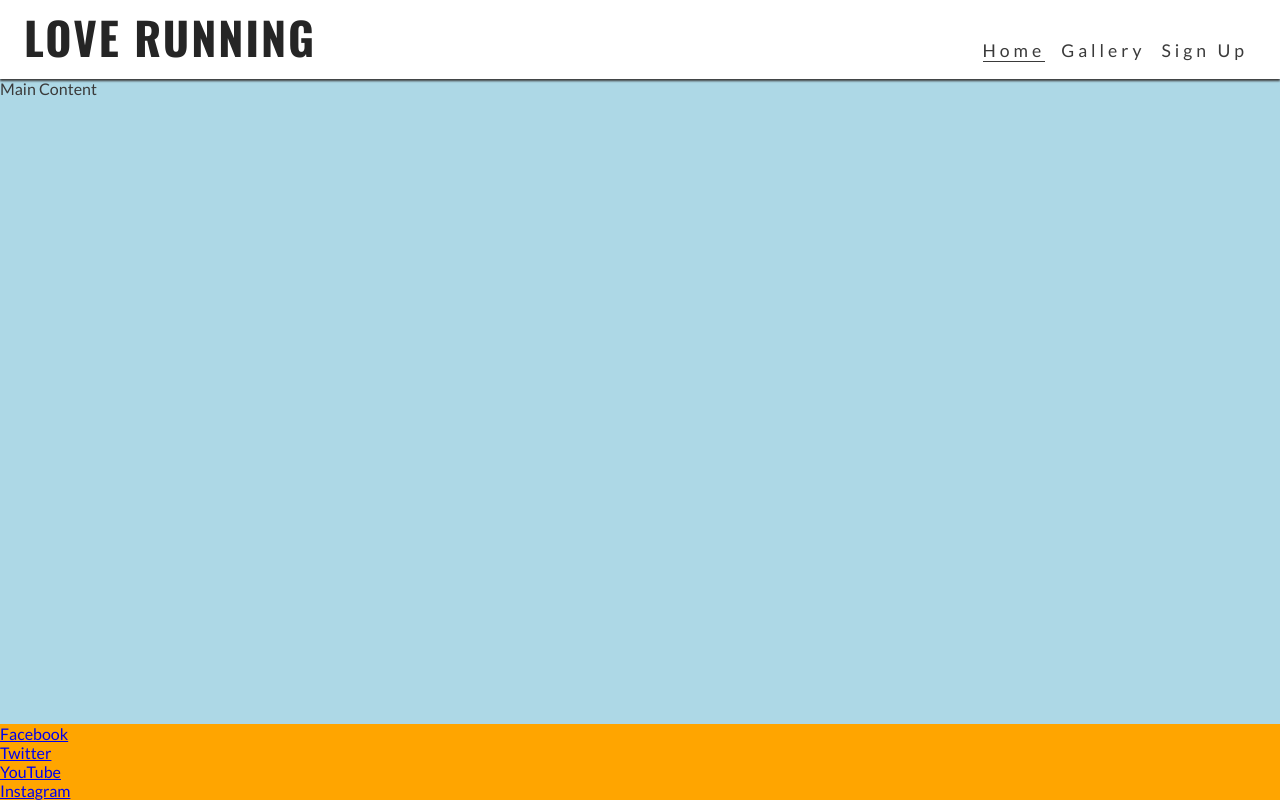
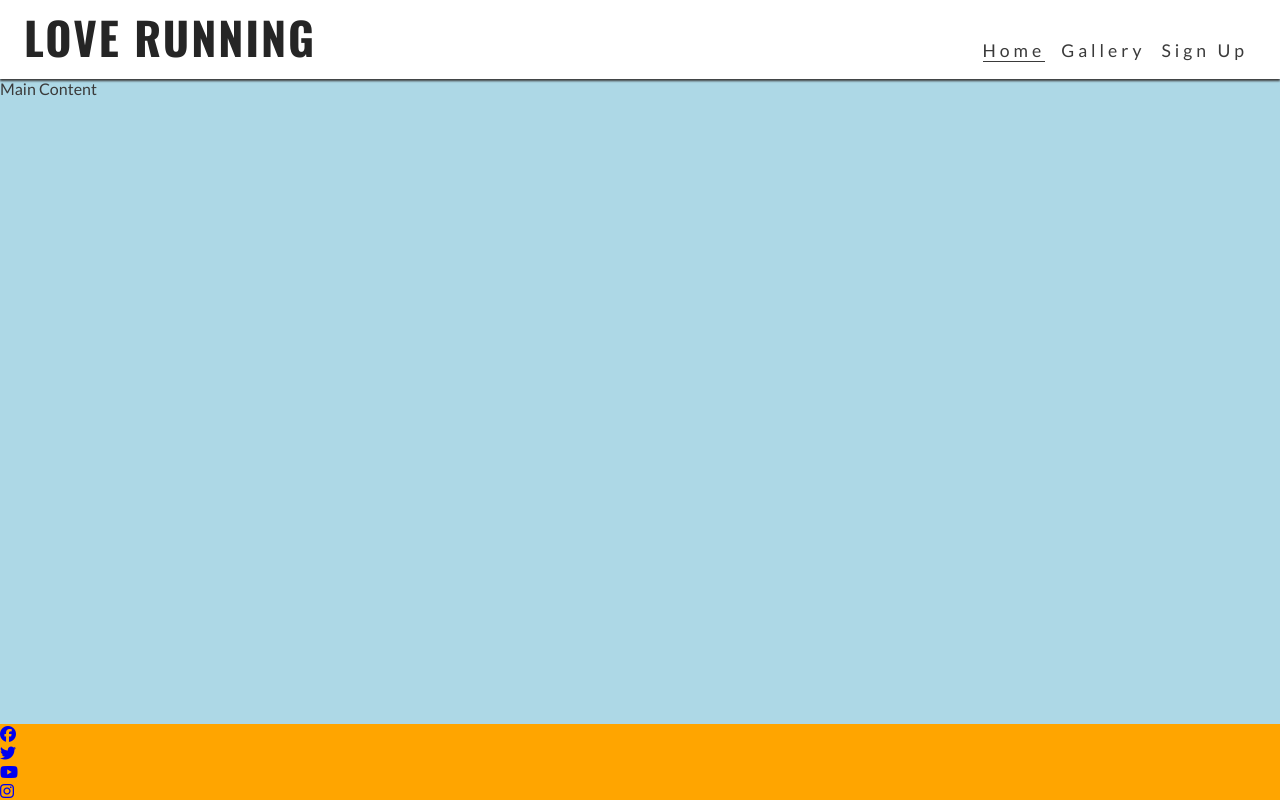
Before and after one commit to LeighAllenDev/LoveRunningProject, a plain HTML site: page index.html in a window 1280 px wide. Drawn offline with nearby package versions, Linux system fonts and the light colour scheme.

Commit message:
added social media icons to the site footer

```diff
--- a/index.html
+++ b/index.html
@@ -61,10 +61,10 @@ y<!DOCTYPE html>
     <!-- Footer -->
     <footer>
       <ul>
-        <li><a href="https://www.facebook.com" target="_blank" rel="noopener" aria-label="Visit our Facebook page (opens in a new tab)">Facebook</a></li>
-        <li><a href="https://www.twitter.com" target="_blank" rel="noopener" aria-label="Visit our Twitter profile (opens in a new tab)">Twitter</a></li>
-        <li><a href="https://www.YouTube.com" target="_blank" rel="noopener" aria-label="Visit our YouTube channel (opens in a new tab)">YouTube</a></li>
-        <li><a href="https://www.instagram.com" target="_blank" rel="noopener" aria-label="Visit our Instagram page (opens in a new tab)">Instagram</a></li>
+        <li><a href="https://www.facebook.com" target="_blank" rel="noopener" aria-label="Visit our Facebook page (opens in a new tab)"><i class="fa-brands fa-facebook"></i></a></li>
+        <li><a href="https://www.twitter.com" target="_blank" rel="noopener" aria-label="Visit our Twitter profile (opens in a new tab)"><i class="fa-brands fa-twitter"></i></a></li>
+        <li><a href="https://www.YouTube.com" target="_blank" rel="noopener" aria-label="Visit our YouTube channel (opens in a new tab)"><i class="fa-brands fa-youtube"></i></a></li>
+        <li><a href="https://www.instagram.com" target="_blank" rel="noopener" aria-label="Visit our Instagram page (opens in a new tab)"><i class="fa-brands fa-instagram"></i></a></li>
       </ul>
     </footer>
     <!-- Font Awesome kit -->
```
